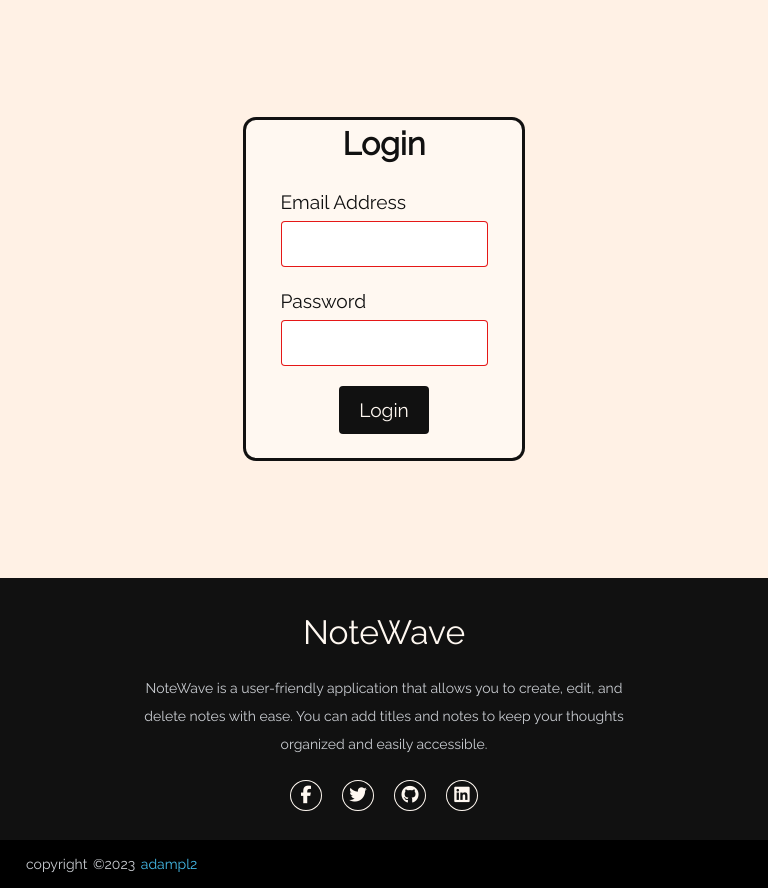
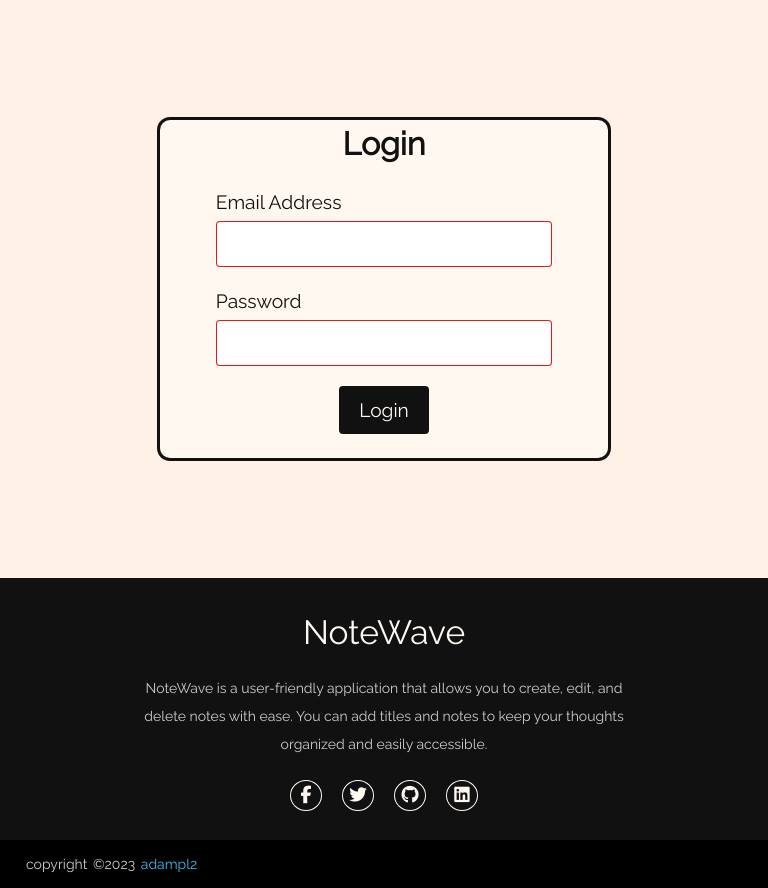
Before and after one commit to adampl2/NoteWave, a Flask app: page /login in a window 768 px wide. Shown: the part 56-944 px from the top of the page. Run offline with Flask 3, Linux system fonts and the light colour scheme; some libraries are stand-ins or nearby versions.

Commit message:
501px - 990px media queries added

```diff
--- a/notewave/static/css/style.css
+++ b/notewave/static/css/style.css
@@ -450,3 +450,9 @@ footer {
         margin-bottom: 20px;
     }
 }
+
+@media (min-width:501px) and (max-width: 990px) {
+    .login-signup-forms {
+        width: 65%;
+    }
+}
```
